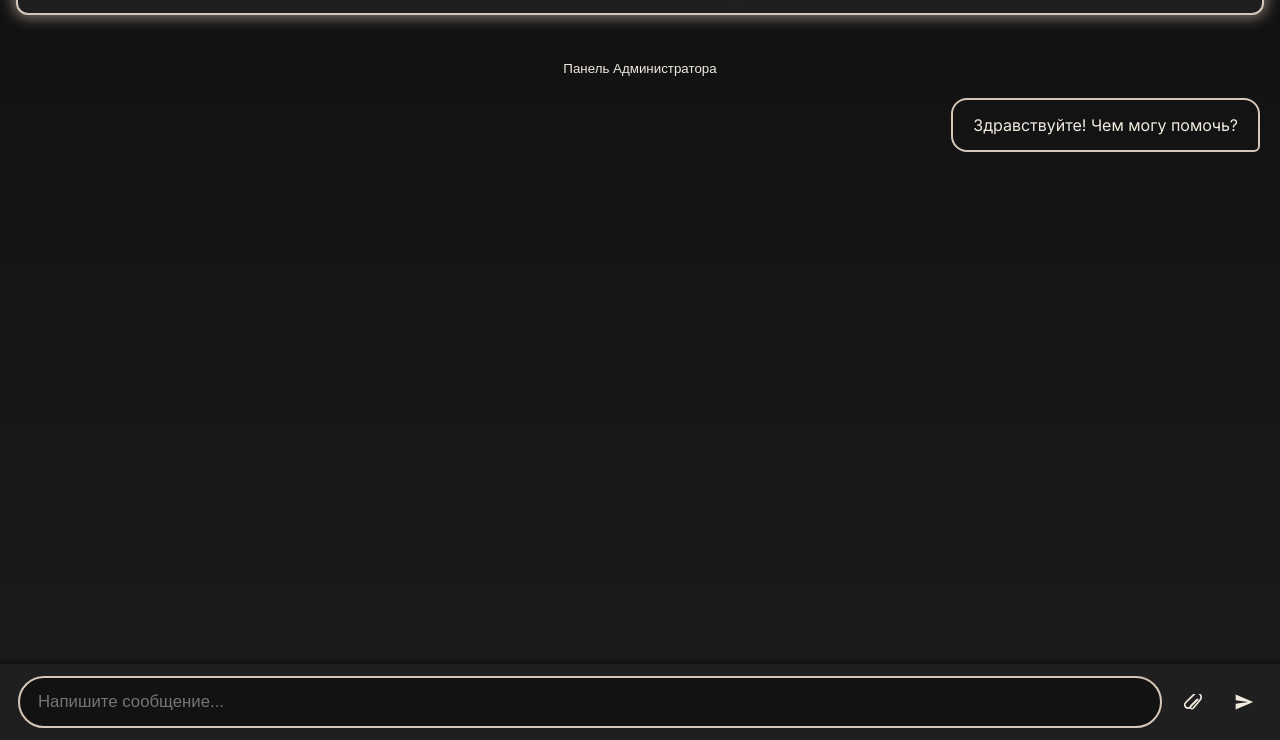
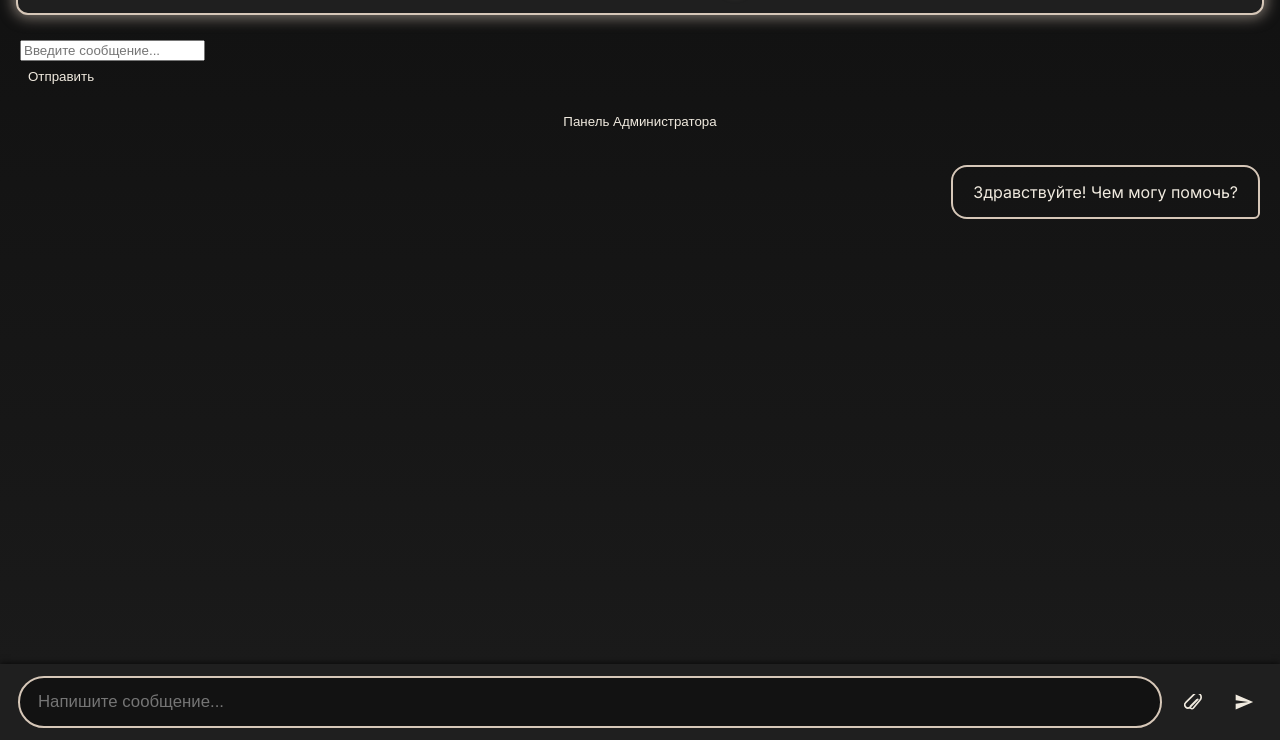
Before and after one commit to acqu1red/tgkprivate, a plain HTML site: page miniapp/index.html in a window 1280 px wide. Shown: the part 60-800 px from the top of the page. Drawn offline with nearby package versions, Linux system fonts and the light colour scheme.

Commit message:
chore(auto-commit): update 2025-08-09 14:17:47 UTC

```diff
--- a/miniapp/index.html
+++ b/miniapp/index.html
@@ -165,10 +165,14 @@
     </h1>
   </header>
   <main id="chat">
+    <div id="input-area">
+        <input type="text" id="message-input" placeholder="Введите сообщение...">
+        <button id="send-button">Отправить</button>
+    </div>
+    <button id="admin-button">Панель Администратора</button>
     <div id="admin-panel" class="hidden">
         <!-- Admin panel content will be dynamically inserted here -->
     </div>
-    <button id="admin-button">Панель Администратора</button>
     <div class="message admin">Здравствуйте! Чем могу помочь?</div>
   </main>
   <footer>
```
